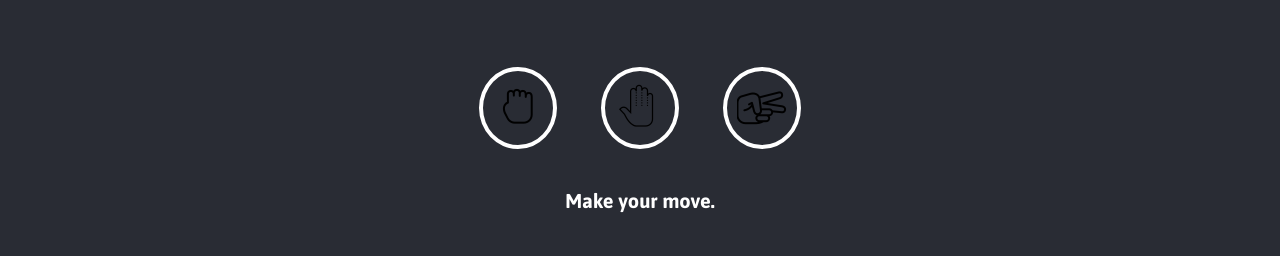
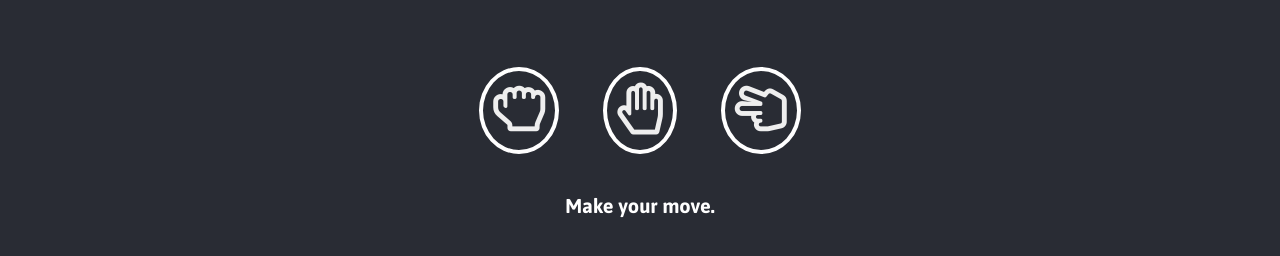
Before and after one commit to ezequiasOR/rock-paper-scissors, a plain HTML site: page index.html in a window 1280 px wide. Shown: the part 254-510 px from the top of the page. Drawn offline with Linux system fonts and the light colour scheme.

Commit message:
change icons (Font Awesome)

```diff
--- a/index.html
+++ b/index.html
@@ -3,6 +3,7 @@
 <head>
     <meta charset="UTF-8">
     <title>Rock Paper Scissors Game</title>
+    <link rel="stylesheet" href="https://use.fontawesome.com/releases/v5.7.2/css/all.css" integrity="sha384-fnmOCqbTlWIlj8LyTjo7mOUStjsKC4pOpQbqyi7RrhN7udi9RwhKkMHpvLbHG9Sr" crossorigin="anonymous">
     <link rel="stylesheet" href="style.css">
 </head>
 <body>
@@ -23,13 +24,13 @@
 
     <div class="choices">
         <div class="choice" id="r">
-            <img src="images/rock.png" alt="">
+            <i class="far fa-hand-rock" aria-hidden="true"></i>
         </div>
         <div class="choice" id="p">
-            <img src="images/paper.png" alt="">
+            <i class="far fa-hand-paper" aria-hidden="true"></i>
         </div>
         <div class="choice" id="s">
-            <img src="images/scissors.png" alt="">
+            <i class="far fa-hand-scissors" aria-hidden="true"></i>
         </div>
     </div>
 
--- a/style.css
+++ b/style.css
@@ -76,6 +76,8 @@ header > h1 {
     padding: 10px;
     display: inline-block;
     transition: all 0.3s ease;
+    font-size: 52px;
+    color: #eee;
 }
 
 .choice:hover {
@@ -95,14 +97,17 @@ header > h1 {
 .green-glow {
     border: 4px solid #4dcc7d;
     box-shadow: 0 0 10px #31b43a;
+    color: #4dcc7d;
 }
 
 .red-glow {
     border: 4px solid #fc121b;
     box-shadow: 0 0 10px #d01115;
+    color: #fc121b;
 }
 
 .gray-glow {
     border: 4px solid #464647;
     box-shadow: 0 0 10px #25292b;
+    color: #464647;
 }
```
Also changed, not shown: images/paper.png (deleted), images/rock.png (deleted), images/scissors.png (deleted).
